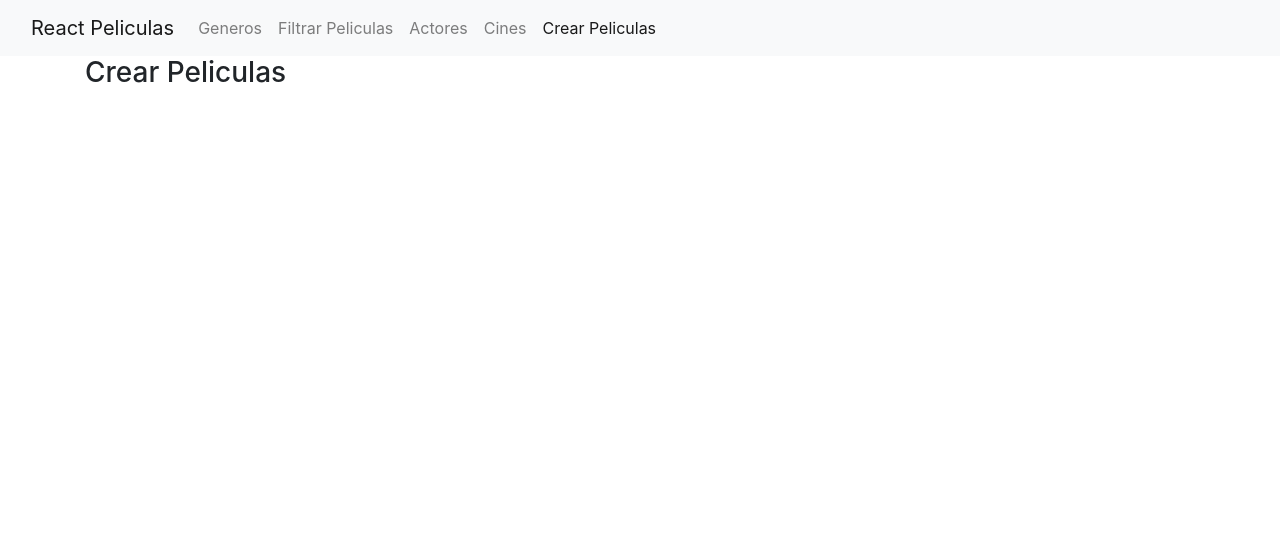
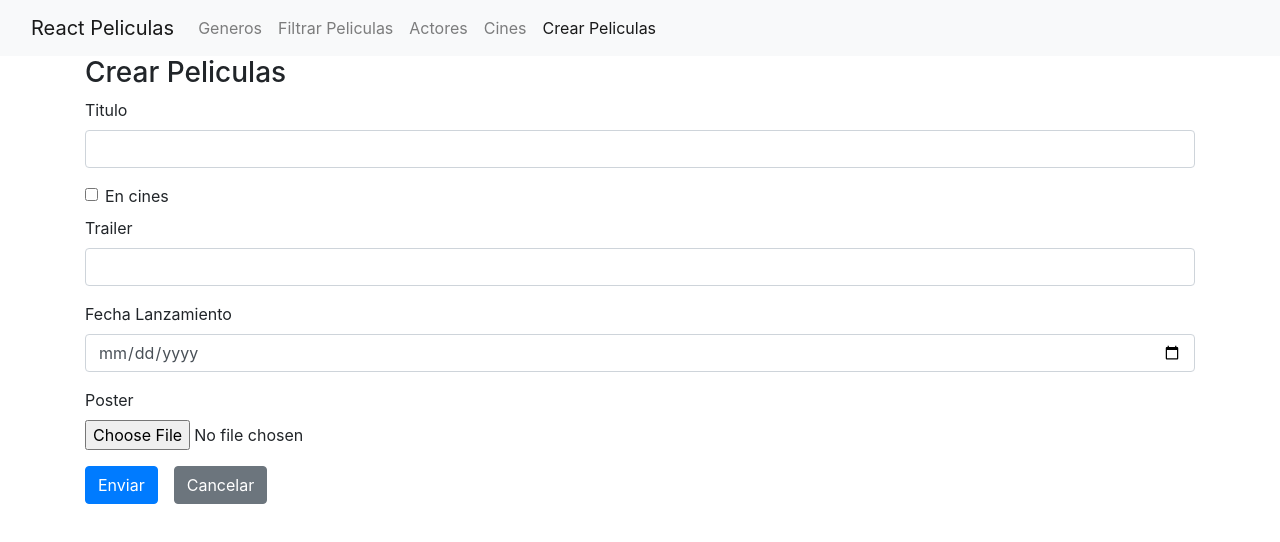
Before and after one commit to eminvrz/curso-React17-ASP.NET5, a React (Create React App) app: page /peliculas/crear in a window 1280 px wide. Shown: the top 542 px of the page. Built offline with nearby package versions, Linux system fonts and the light colour scheme.

Commit message:
Formulario de  Peliculas

```diff
--- /dev/null
+++ b/src/Peliculas/FormularioPeliculas.tsx
@@ -0,0 +1,35 @@
+import { Formik, Form, FormikHelpers } from 'formik'
+import { peliculasCreacionDTO } from './peliculas.model'
+import * as Yup from 'yup'
+import FormGroupText from '../utils/FormGroupText'
+import FormGroupCheckbox from '../utils/FormGroupCheckbox'
+import FormGroupFecha from '../utils/FormGroupFecha'
+import FormGroupimagen from '../utils/FormGroupimagen'
+import Button from '../utils/Button'
+import { Link } from 'react-router-dom'
+function FormularioPeliculas(props: formularioPeliculasProps) {
+    return (
+        <Formik initialValues={props.modelo} onSubmit={props.onSubmit} validationSchema={Yup.object({
+            titulo: Yup.string().required('Este campo es requerido'). primeraLetraMayuscula()
+        })}>
+            {formikProps => (
+                <Form>
+                    <FormGroupText label='Titulo' campo='titulo'/>
+                    <FormGroupCheckbox label='En cines' campo='enCines'/>
+                    <FormGroupText label='Trailer' campo='trailer'/>
+                    <FormGroupFecha label='Fecha Lanzamiento' campo='fechaLanzamiento' />
+                    <FormGroupimagen label='Poster' campo='poster' imagenURL={props.modelo.posterURL}/>
+
+                    <Button disabled={formikProps.isSubmitting} type='submit'>Enviar</Button>
+                    <Link className='btn btn-secondary' to='/'>Cancelar</Link>
+                </Form>
+            )}
+        </Formik>
+     );
+}
+
+interface formularioPeliculasProps{
+    modelo: peliculasCreacionDTO;
+    onSubmit(valores: peliculasCreacionDTO, acciones: FormikHelpers<peliculasCreacionDTO>): void;
+}
+export default FormularioPeliculas;
--- a/src/Peliculas/crearPeliculas.tsx
+++ b/src/Peliculas/crearPeliculas.tsx
@@ -1,8 +1,12 @@
+import FormularioPeliculas from "./FormularioPeliculas"
 
 function crearPeliculas() {
     return (
         <>
             <h3>Crear Peliculas</h3>
+
+            <FormularioPeliculas modelo={{titulo: '', enCines:false, trailer:''}}
+            onSubmit={valores => console.log(valores)} />
         </>
 
      );
--- a/src/Peliculas/editarPeliculas.tsx
+++ b/src/Peliculas/editarPeliculas.tsx
@@ -1,8 +1,13 @@
+import FormularioPeliculas from './FormularioPeliculas'
 
 function editarPeliculas() {
     return (
         <>
             <h3>Editar Peliculas</h3>
+
+            <FormularioPeliculas
+            modelo={{titulo: 'SpiderMan', enCines:true, trailer:'url', fechaLanzamiento: new Date('2019-01-01T00:00:00')}}
+            onSubmit={valores => console.log(valores)} />
         </>
 
      );
--- /dev/null
+++ b/src/utils/FormGroupCheckbox.tsx
@@ -0,0 +1,20 @@
+import { Field } from 'formik'
+function FormGroupCheckbox(props: peliculasCreacionDTO) {
+    return (
+        <div className="formi-group form-check">
+            <Field className="form-check-input"
+                    id={props.campo}
+                    name={props.campo}
+                    type="checkbox" />
+            <label htmlFor={props.campo}>{props.label}</label>
+
+        </div>
+     );
+}
+
+interface peliculasCreacionDTO{
+    label: string;
+    campo: string;
+}
+
+export default FormGroupCheckbox;
```
Also changed, not shown: src/Peliculas/peliculas.model.d.ts (+9 -0 lines).
